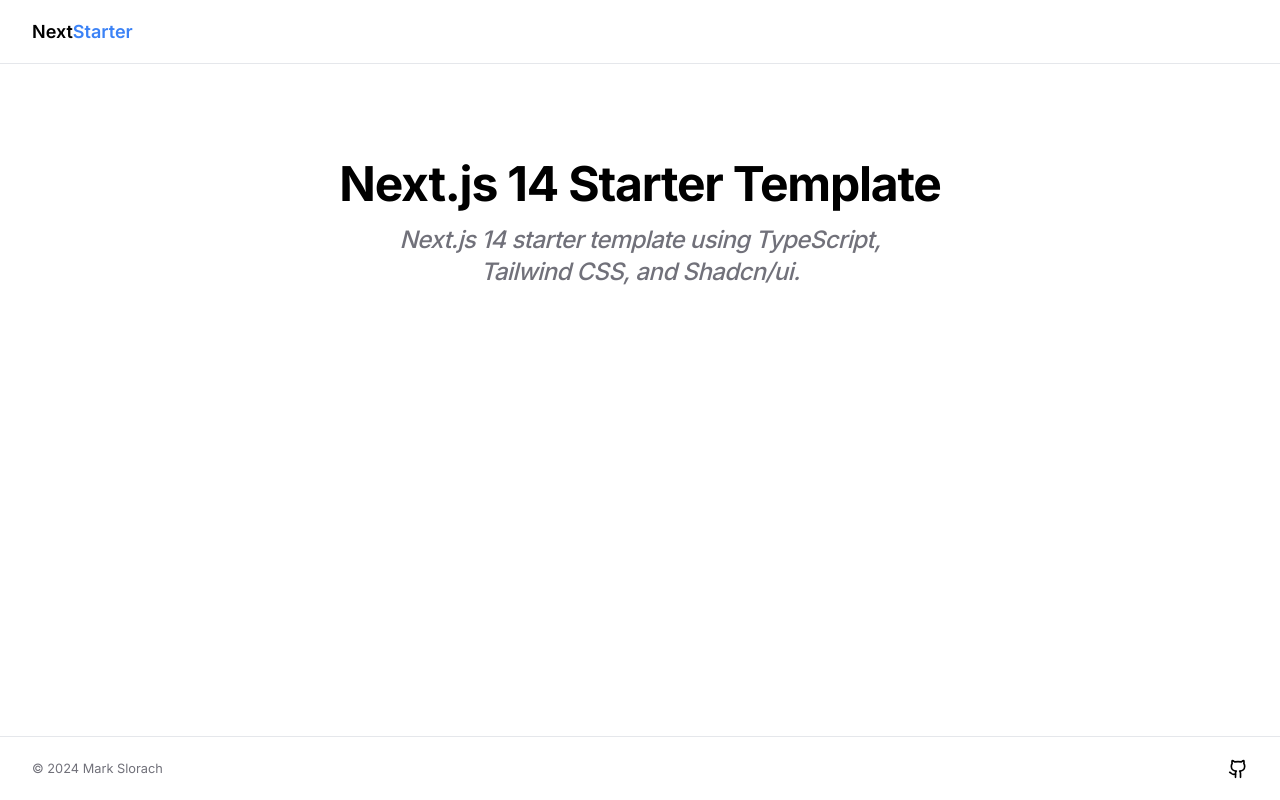
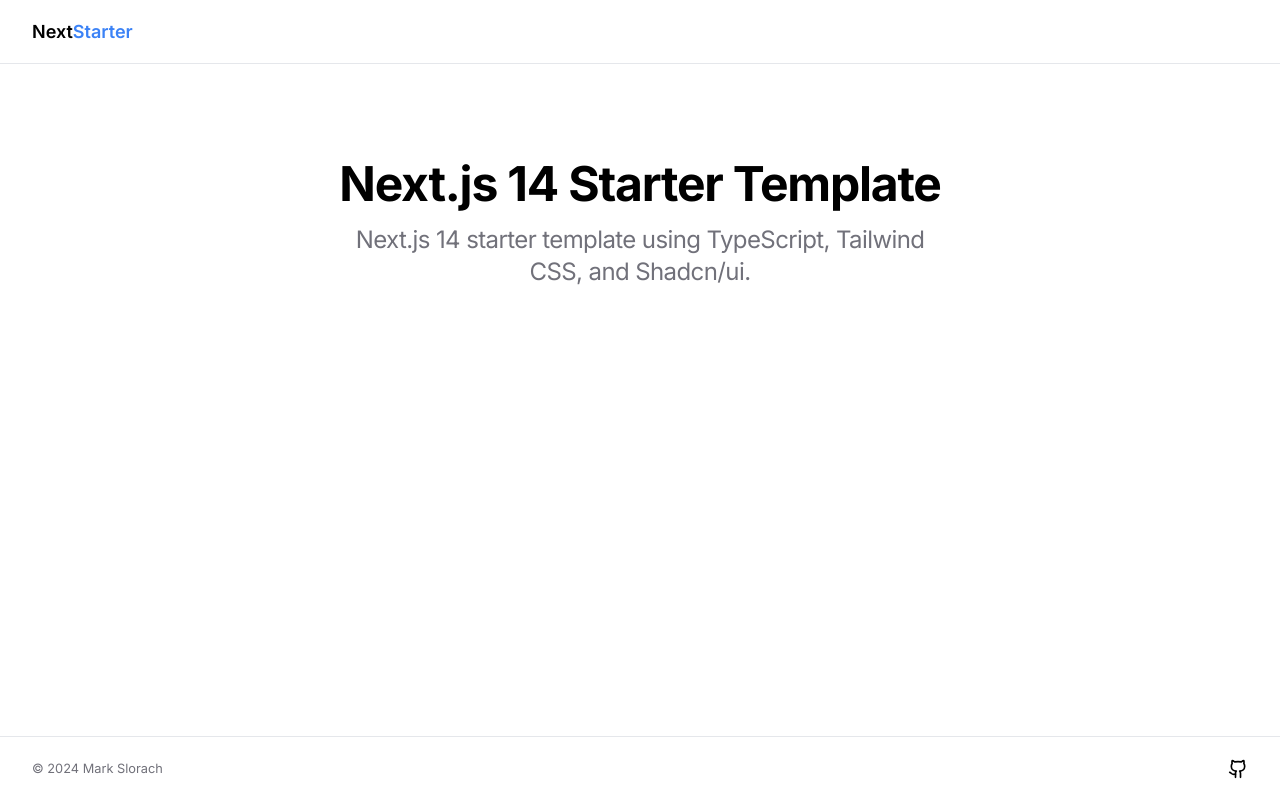
Before and after one commit to markslorach/next-starter, a Next.js app: page / in a window 1280 px wide. Built offline with nearby package versions, Linux system fonts and the light colour scheme.

Commit message:
paragraphstyling

```diff
--- a/app/page.tsx
+++ b/app/page.tsx
@@ -6,7 +6,7 @@
           Next.js 14 Starter Template
         </h1>
 
-        <p className="mx-auto max-w-xl text-xl font-medium italic tracking-tight text-zinc-500 sm:text-2xl">
+        <p className="mx-auto max-w-xl text-xl tracking-tight text-zinc-500 sm:text-2xl">
           Next.js 14 starter template using TypeScript, Tailwind CSS, and
           Shadcn/ui.
         </p>
```
